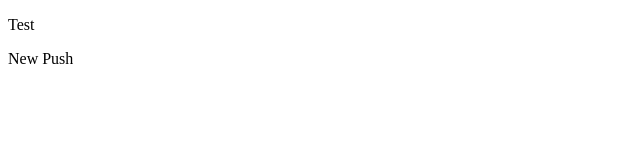
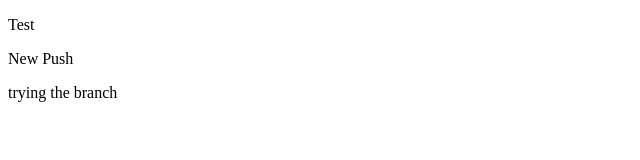
Before and after one commit to Lisa951/Team-B, a plain HTML site: page index_motaz.html in a window 1280 px wide. Shown: the whole page, without its empty margins (0-640 px from the left). Drawn offline with Linux system fonts and the light colour scheme.

Commit message:
trying the branch concept

```diff
--- a/index_motaz.html
+++ b/index_motaz.html
@@ -4,5 +4,6 @@
     <body>
         <p>Test</p>
         <P>New Push</P>
+        <p>trying the branch</p>
     </body>
 </html>
```
